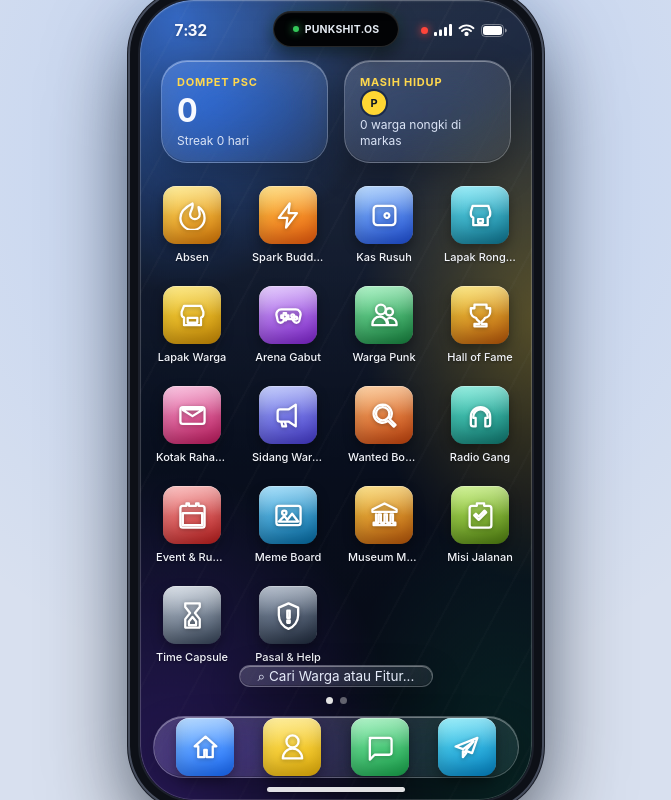
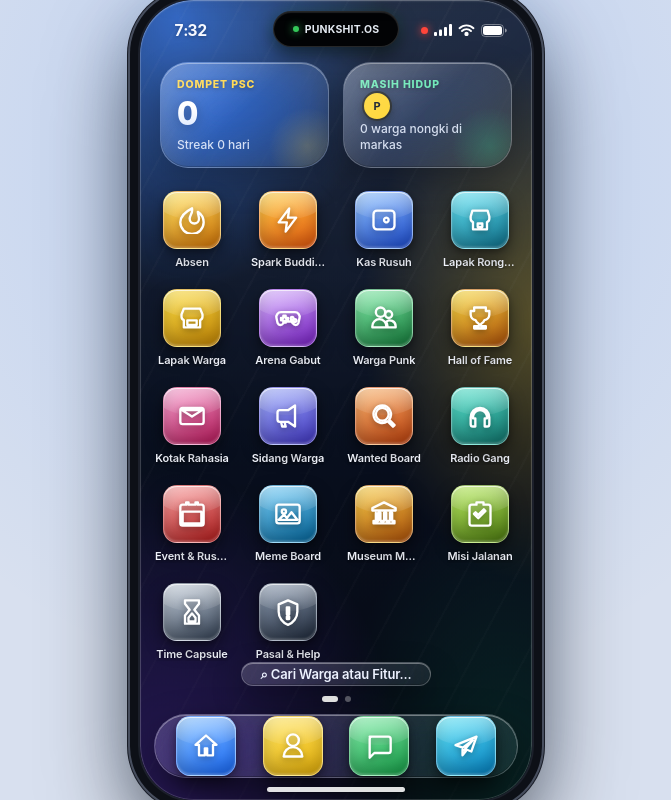
Before and after one commit to jvncmd6-stack/punkshit, a website: page index.html in a window 1280 px wide. Shown: the whole page, without its empty margins (304-975 px from the left). Drawn offline with Linux system fonts and the light colour scheme; no server answers.

Commit message:
Update home.css

```diff
--- a/css/home.css
+++ b/css/home.css
@@ -1,79 +1,130 @@
-/* Home Screen & Widgets */
+/* Home Screen & Spatial Widgets */
 .home {
   position: absolute;
   inset: 0;
-  padding: 60px 21px 0;
+  padding: 62px 20px 0;
   display: flex;
   flex-direction: column;
-  transition: transform 0.4s var(--ease), filter 0.4s var(--ease);
+  transition: transform 0.42s var(--ease), filter 0.42s var(--ease), opacity 0.35s;
 }
 
 .home.bk {
-  transform: scale(0.93);
-  filter: blur(5px) brightness(0.65);
+  transform: scale(0.92);
+  filter: blur(8px) brightness(0.6);
 }
 
 .wd {
   display: grid;
   grid-template-columns: 1fr 1fr;
-  gap: 16px;
-  height: 152px;
+  gap: 14px;
+  height: 154px;
 }
 
 .w {
-  border-radius: 26px;
-  padding: 14px 15px;
+  position: relative;
+  overflow: hidden;
+  border-radius: 28px;
+  padding: 15px 16px;
   display: flex;
   flex-direction: column;
   justify-content: space-between;
   text-align: left;
-  transition: transform 0.15s var(--ease);
+  transition: transform 0.22s var(--spring), border-color 0.25s, box-shadow 0.25s;
 }
+
+/* Kilau Diagonal pada Widget */
+.w::before {
+  content: "";
+  position: absolute;
+  inset: 0;
+  pointer-events: none;
+  background: linear-gradient(135deg, rgba(255, 255, 255, 0.22) 0%, rgba(255, 255, 255, 0) 48%);
+}
+
+/* Aksen Cahaya Halus di Sudut Kanan Bawah Widget */
+.w::after {
+  content: "";
+  position: absolute;
+  right: -18px;
+  bottom: -18px;
+  width: 78px;
+  height: 78px;
+  border-radius: 50%;
+  background: radial-gradient(circle, rgba(255, 216, 77, 0.22), transparent 70%);
+  pointer-events: none;
+}
+
+.w:nth-child(2)::after {
+  background: radial-gradient(circle, rgba(52, 211, 153, 0.24), transparent 70%);
+}
+
 .w:active {
-  transform: scale(0.96);
+  transform: scale(0.95);
 }
+
 .w small {
-  font-size: 11px;
-  font-weight: 700;
-  letter-spacing: 0.07em;
+  display: inline-flex;
+  align-items: center;
+  gap: 5px;
+  font-size: 10.5px;
+  font-weight: 800;
+  letter-spacing: 0.08em;
   color: var(--yel);
+  text-shadow: 0 1px 4px rgba(0, 0, 0, 0.35);
 }
+
+.w:nth-child(2) small {
+  color: #6ee7b7;
+}
+
 .w b {
-  font-size: 32px;
-  font-weight: 700;
-  letter-spacing: -1px;
+  font-size: 33px;
+  font-weight: 800;
+  letter-spacing: -1.2px;
+  line-height: 1.05;
   font-variant-numeric: tabular-nums;
+  background: linear-gradient(180deg, #ffffff 35%, #dbe7ff 100%);
+  -webkit-background-clip: text;
+  -webkit-text-fill-color: transparent;
+  filter: drop-shadow(0 2px 6px rgba(0, 0, 0, 0.25));
 }
+
 .w p {
   font-size: 12px;
-  color: #dbe4f6;
+  font-weight: 500;
+  color: #e4ecfc;
   line-height: 1.3;
+  opacity: 0.92;
 }
 
+/* Avatar Stack di Widget Masih Hidup */
 .faces {
   display: flex;
   align-items: center;
+  padding-left: 2px;
 }
 .faces i, .faces img {
-  width: 28px;
-  height: 28px;
+  width: 30px;
+  height: 30px;
   border-radius: 50%;
   margin-right: -8px;
-  border: 2px solid #1b2a4a;
+  border: 2px solid rgba(15, 24, 44, 0.9);
+  box-shadow: 0 3px 8px rgba(0, 0, 0, 0.32);
   object-fit: cover;
   display: grid;
   place-items: center;
   font: 700 11px/1 -apple-system, sans-serif;
   color: var(--navy);
   font-style: normal;
+  transition: transform 0.2s var(--spring);
 }
 
-/* App Grid & Icons */
+/* App Grid & Squircle Glossy Icons */
 .grid {
   display: grid;
-  grid-template-columns: repeat(4, 62px);
+  grid-template-columns: repeat(4, 64px);
   justify-content: space-between;
-  gap: 20px 0;
+  gap: 18px 0;
   margin-top: 22px;
 }
 
@@ -82,17 +133,21 @@
   flex-direction: column;
   align-items: center;
   gap: 6px;
-  transition: transform 0.13s var(--ease);
+  transition: transform 0.2s var(--spring);
 }
+
 .app:active {
-  transform: scale(0.91);
+  transform: scale(0.88);
 }
+
 .app span {
   font-size: 11px;
-  font-weight: 500;
-  text-shadow: 0 1px 3px rgba(0, 0, 0, 0.5);
+  font-weight: 600;
+  letter-spacing: -0.01em;
+  color: #f4f7ff;
+  text-shadow: 0 1px 4px rgba(0, 0, 0, 0.65);
   white-space: nowrap;
-  max-width: 72px;
+  max-width: 74px;
   overflow: hidden;
   text-overflow: ellipsis;
 }
@@ -100,36 +155,58 @@
 .ic {
   width: 58px;
   height: 58px;
-  border-radius: 22.4%;
-  background: linear-gradient(160deg, var(--a), var(--b));
+  border-radius: 24%;
+  background: linear-gradient(155deg, var(--a) 0%, var(--b) 100%);
   display: grid;
   place-items: center;
   position: relative;
   overflow: hidden;
-  box-shadow: inset 0 0.5px 0 rgba(255, 255, 255, 0.6), inset 0 -10px 16px rgba(0, 0, 0, 0.18), 0 5px 12px rgba(0, 0, 0, 0.35);
+  border: 0.5px solid rgba(255, 255, 255, 0.34);
+  box-shadow:
+    inset 0 1px 0 rgba(255, 255, 255, 0.68),
+    inset 0 -10px 18px rgba(0, 0, 0, 0.24),
+    0 8px 18px rgba(0, 0, 0, 0.42),
+    0 2px 6px rgba(0, 0, 0, 0.28);
+  transition: box-shadow 0.25s, filter 0.25s;
 }
+
+/* Lensa Kaca Cembung (Frutiger Gloss Arc) */
 .ic::before {
   content: "";
   position: absolute;
-  left: 0;
-  right: 0;
-  top: 0;
-  height: 52%;
-  background: linear-gradient(rgba(255, 255, 255, 0.36), rgba(255, 255, 255, 0));
+  left: -10%;
+  right: -10%;
+  top: -12%;
+  height: 60%;
+  border-radius: 0 0 50% 50%;
+  background: linear-gradient(180deg, rgba(255, 255, 255, 0.46) 0%, rgba(255, 255, 255, 0.06) 100%);
+  pointer-events: none;
 }
+
+/* Rim Bawah Halus */
+.ic::after {
+  content: "";
+  position: absolute;
+  inset: 0;
+  border-radius: inherit;
+  box-shadow: inset 0 -1.5px 2px rgba(255, 255, 255, 0.22);
+  pointer-events: none;
+}
+
 .ic svg {
-  width: 29px;
-  height: 29px;
+  width: 28px;
+  height: 28px;
   fill: none;
   stroke: #fff;
-  stroke-width: 1.9;
+  stroke-width: 2;
   stroke-linecap: round;
   stroke-linejoin: round;
-  filter: drop-shadow(0 1px 2px rgba(0, 0, 0, 0.3));
+  filter: drop-shadow(0 2px 3px rgba(0, 0, 0, 0.34));
   position: relative;
+  z-index: 1;
 }
 
-/* Search Pill & Dock */
+/* Search Pill */
 .srch {
   margin: auto auto 0;
   display: flex;
@@ -137,9 +214,16 @@
   align-items: center;
   height: 34px;
   padding: 0 18px;
-  border-radius: 17px;
-  font-size: 13.5px;
-  color: #e6ecfa;
+  border-radius: 18px;
+  font-size: 13px;
+  font-weight: 600;
+  color: #edf2ff;
+  letter-spacing: -0.01em;
+  transition: transform 0.2s var(--spring), background 0.2s;
+}
+
+.srch:active {
+  transform: scale(0.95);
 }
 
 .dots {
@@ -149,21 +233,38 @@
   margin: 10px 0 12px;
 }
 .dots i {
-  width: 7px;
-  height: 7px;
+  width: 6px;
+  height: 6px;
   border-radius: 50%;
-  background: #fff6;
+  background: rgba(255, 255, 255, 0.35);
+  transition: width 0.25s, background 0.25s;
 }
 .dots i:first-child {
+  width: 16px;
+  border-radius: 4px;
   background: #fff;
 }
 
+/* Floating Glass Dock */
 .dock {
-  height: 90px;
+  height: 92px;
   border-radius: 34px;
-  padding: 0 16px;
-  margin: 0 -8px 22px;
+  padding: 0 15px;
+  margin: 0 -6px 22px;
   display: flex;
   justify-content: space-between;
   align-items: center;
+  box-shadow:
+    inset 0 1px 0 rgba(255, 255, 255, 0.38),
+    inset 0 -1px 0 rgba(0, 0, 0, 0.25),
+    0 18px 40px rgba(0, 0, 0, 0.45);
 }
+
+.dock .app span {
+  display: none;
+}
+
+.dock .ic {
+  width: 60px;
+  height: 60px;
+}
```
